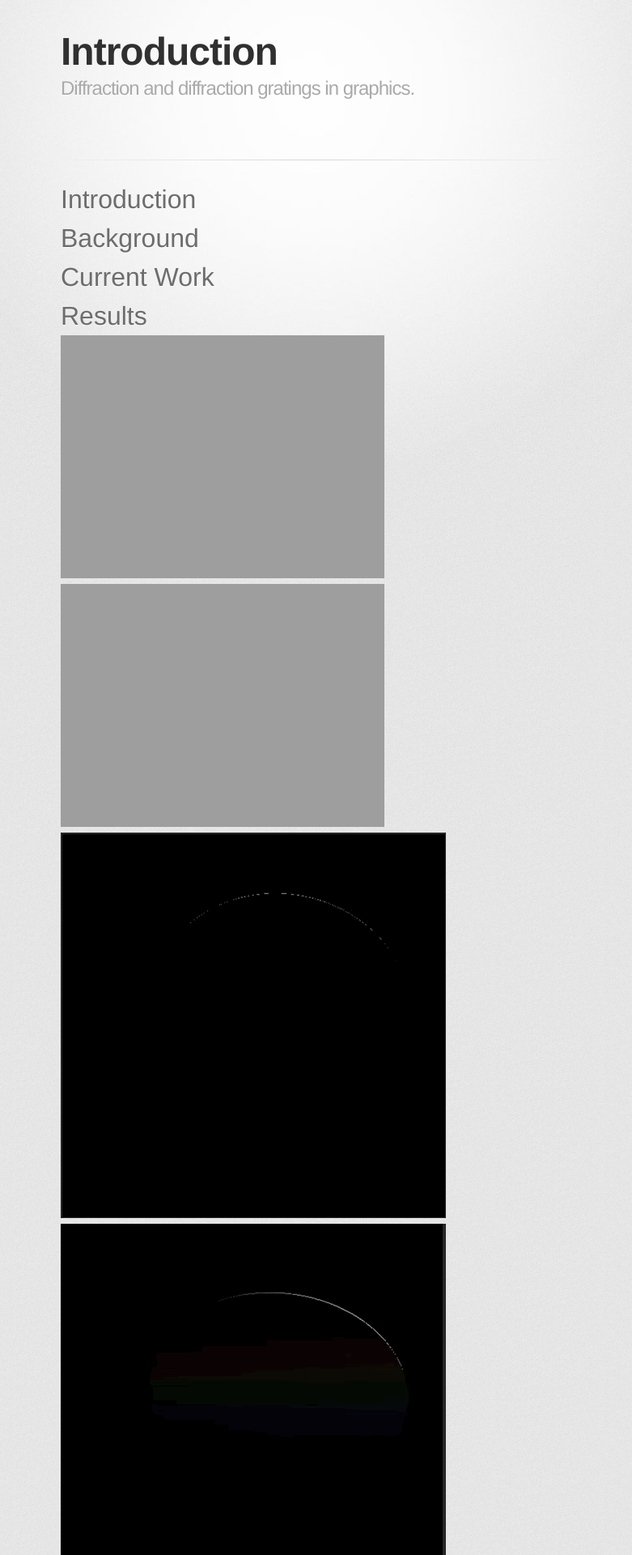
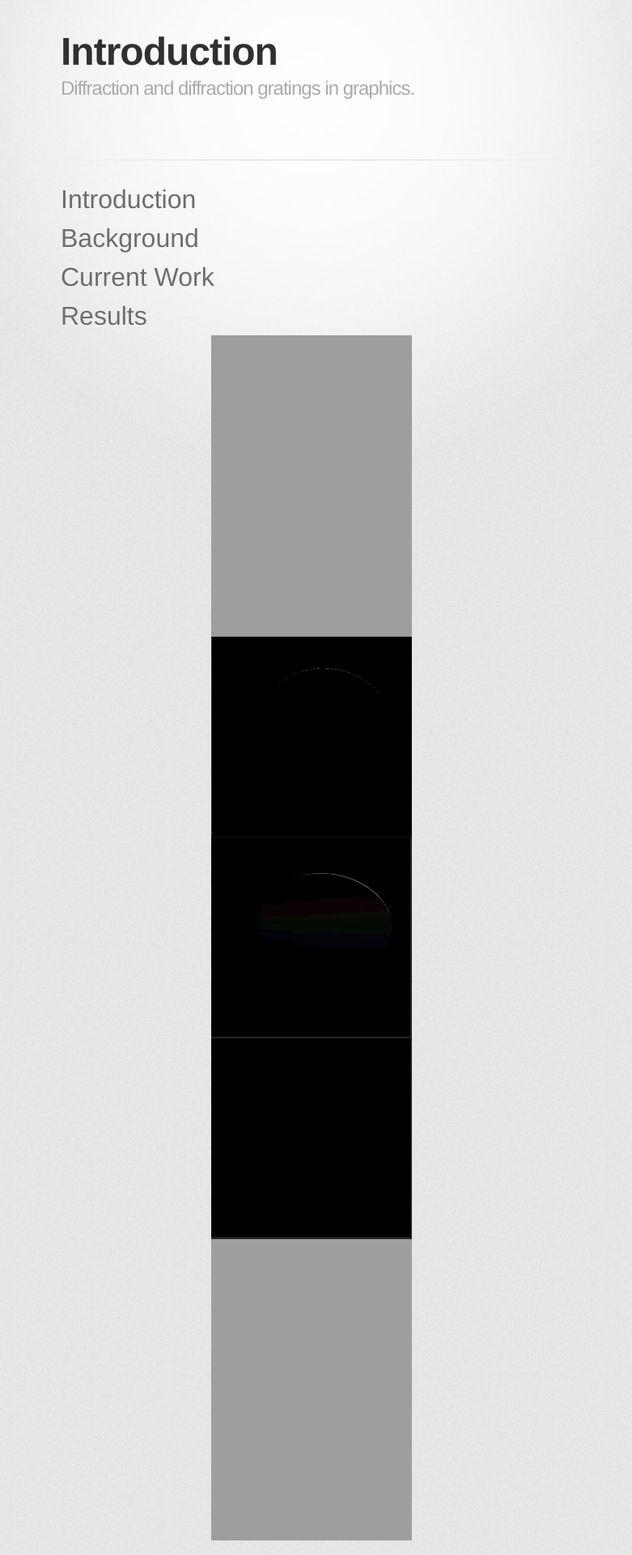
Before and after one commit to tabenmalik/cs354-diffraction-report, a Jekyll site: the page built from index.md, in a window 1280 px wide. Shown: the top 1920 px of the page at 81% size, without its empty margins (255-1036 px from the left). Built offline with Jekyll 4.4.1, drawn with Linux system fonts in a browser that asks for light colours; some web fonts are replaced; our own code applies the rules of GitHub Pages for plain Markdown files.

Commit message:
CSS test

```diff
--- a/assets/css/style.scss
+++ b/assets/css/style.scss
@@ -2,3 +2,11 @@
 ---
 
 @import "jekyll-theme-tactile";
+
+/* Custom */
+img {
+    display:block;
+    margin-left:auto;
+    margin-right:auto;
+    width:40%;
+}
```
